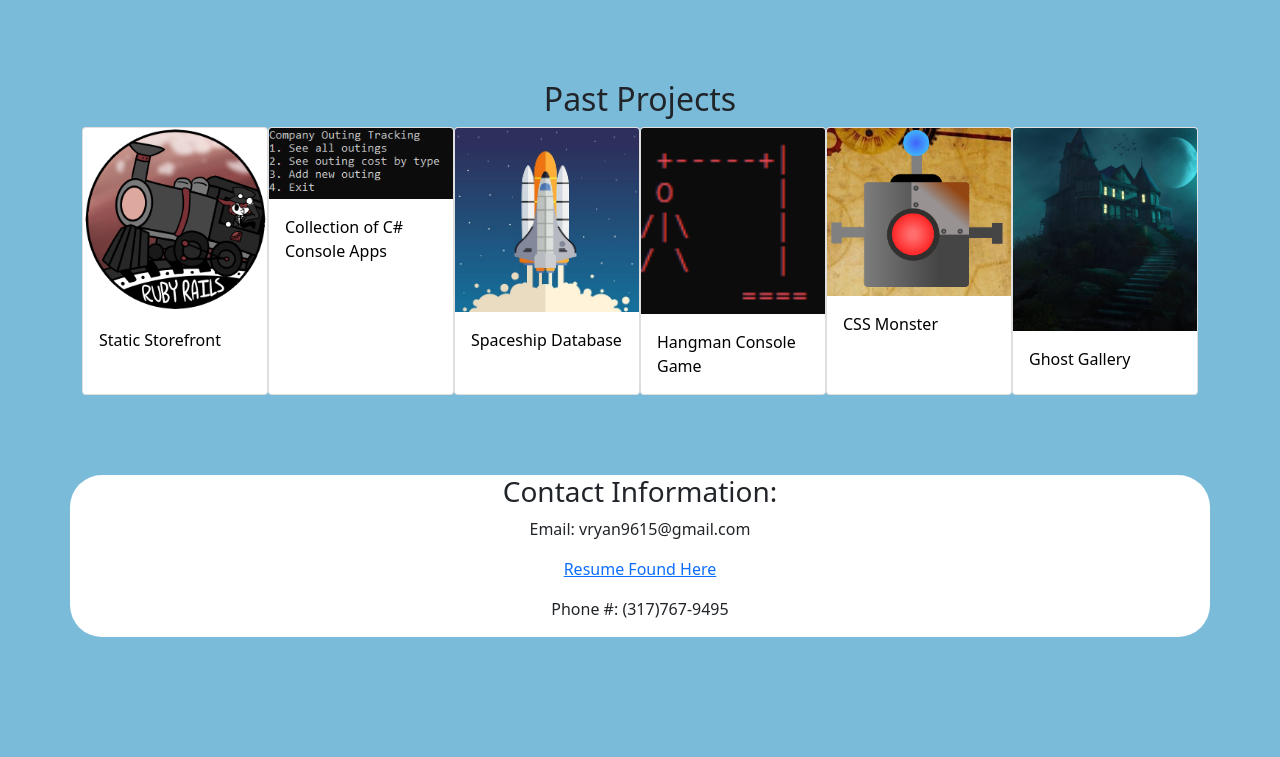
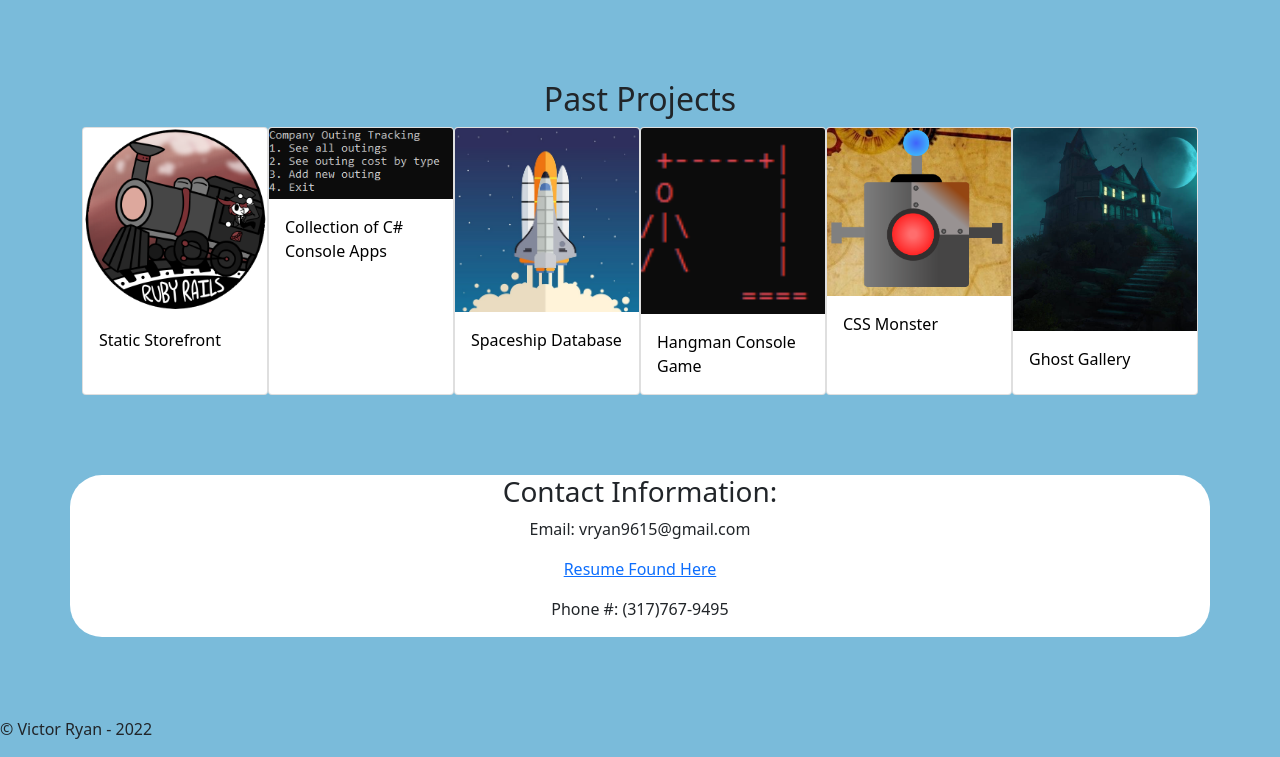
Before and after one commit to Vic-Ryan/VicPortfolio, a plain HTML site: page index.html in a window 1280 px wide. Shown: the part 870-1627 px from the top of the page. Before the commit the page ends 1587 px from the top, so only its background shows below. Drawn offline with nearby package versions, Linux system fonts and the light colour scheme.

Commit message:
Updated index

```diff
--- a/index.html
+++ b/index.html
@@ -119,6 +119,10 @@
       </div>
     </div>
 
+    <footer>
+      <p>&copy; Victor Ryan - 2022 </p>
+    </footer>
+
     <script src="https://cdn.jsdelivr.net/npm/bootstrap@5.1.3/dist/js/bootstrap.bundle.min.js" integrity="sha384-ka7Sk0Gln4gmtz2MlQnikT1wXgYsOg+OMhuP+IlRH9sENBO0LRn5q+8nbTov4+1p" crossorigin="anonymous"></script>
 
   </body>
```
